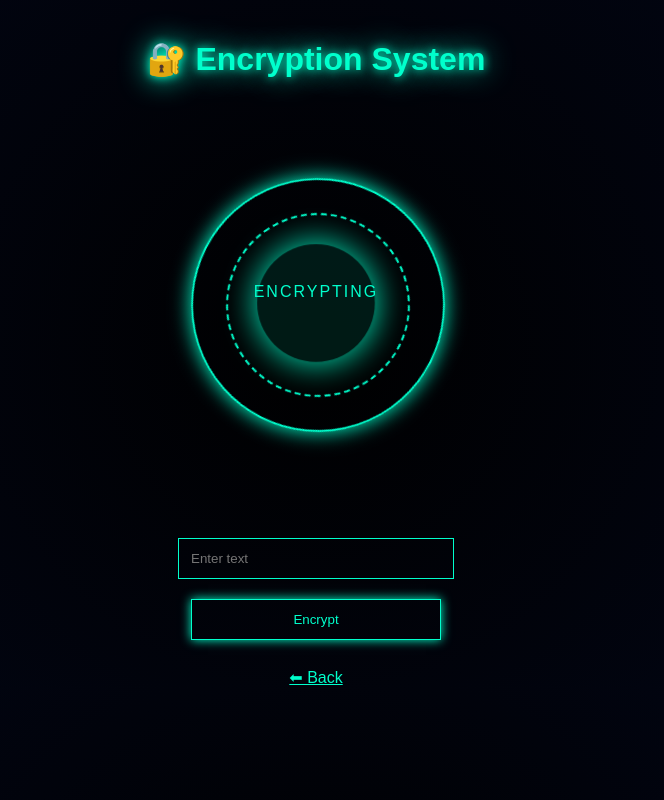
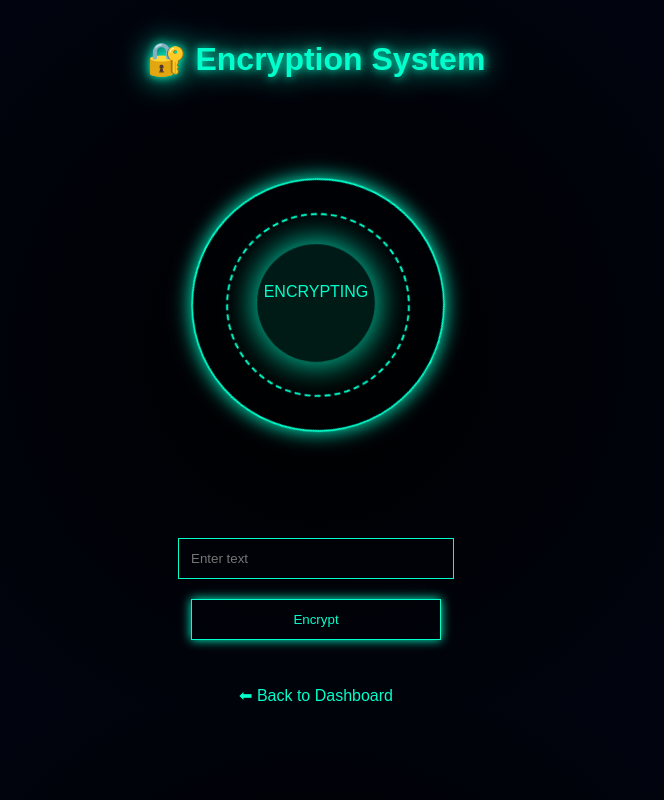
Before and after one commit to 24karan04/Cloud-Computing-Security-project-, a Flask app: page /encrypt in a window 1280 px wide. Shown: the whole page, without its empty margins (324-988 px from the left). Run offline with Flask 3, Linux system fonts and the light colour scheme.

Commit message:
Refactor encrypt.html with new styles and features
Updated styles and added a decryption button.

```diff
--- a/templates/encrypt.html
+++ b/templates/encrypt.html
@@ -10,16 +10,15 @@ body {
     font-family: Arial;
     color: #00ffcc;
     text-align: center;
-    overflow: hidden;
 }
 
-/* Glow title */
+/* Title */
 h1 {
     margin-top: 40px;
     text-shadow: 0 0 10px #00ffcc, 0 0 30px #00ffcc;
 }
 
-/* MAIN CIRCLE SYSTEM */
+/* Circle UI */
 .circle {
     position: relative;
     margin: 100px auto;
@@ -27,7 +26,6 @@ h1 {
     height: 250px;
 }
 
-/* Outer ring */
 .outer {
     position: absolute;
     width: 250px;
@@ -38,7 +36,6 @@ h1 {
     animation: spin 8s linear infinite;
 }
 
-/* Middle ring */
 .middle {
     position: absolute;
     width: 180px;
@@ -50,7 +47,6 @@ h1 {
     animation: spinReverse 6s linear infinite;
 }
 
-/* Inner pulse circle */
 .inner {
     position: absolute;
     width: 100px;
@@ -63,14 +59,11 @@ h1 {
     animation: pulse 2s infinite;
 }
 
-/* Center text */
 .center {
     position: absolute;
     top: 105px;
     left: 50%;
     transform: translateX(-50%);
-    font-size: 16px;
-    letter-spacing: 2px;
 }
 
 /* Animations */
@@ -108,6 +101,10 @@ button {
 button:hover {
     box-shadow: 0 0 20px #00ffcc;
 }
+
+a {
+    text-decoration: none;
+}
 </style>
 
 </head>
@@ -128,12 +125,24 @@ button:hover {
     <button type="submit">Encrypt</button>
 </form>
 
+<!-- RESULT -->
 {% if result %}
-<p style="color:#00ffcc;">Encrypted: {{ result }}</p>
+<p>Encrypted: {{ result }}</p>
+
+<!-- GO TO DECRYPT BUTTON -->
+<a href="/decrypt?text={{ result }}">
+    <button style="
+        border:1px solid #ff0033;
+        color:#ff0033;
+        box-shadow:0 0 10px #ff0033;
+    ">
+        🔓 Go to Decryption
+    </button>
+</a>
 {% endif %}
 
-<br>
-<a href="/dashboard" style="color:#00ffcc;">⬅ Back</a>
+<br><br>
+<a href="/dashboard" style="color:#00ffcc;">⬅ Back to Dashboard</a>
 
 </body>
 </html>
```
